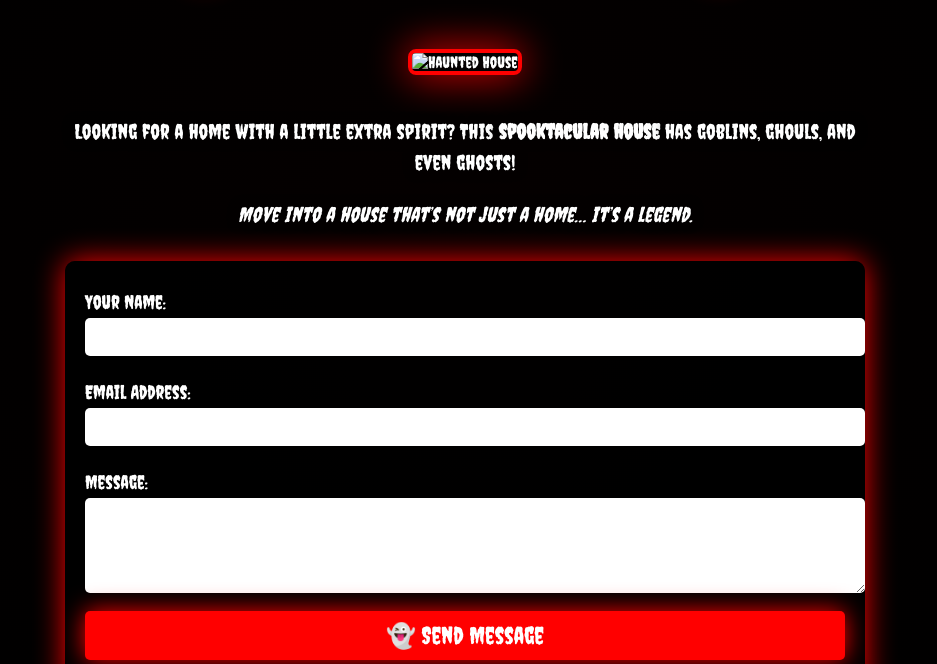
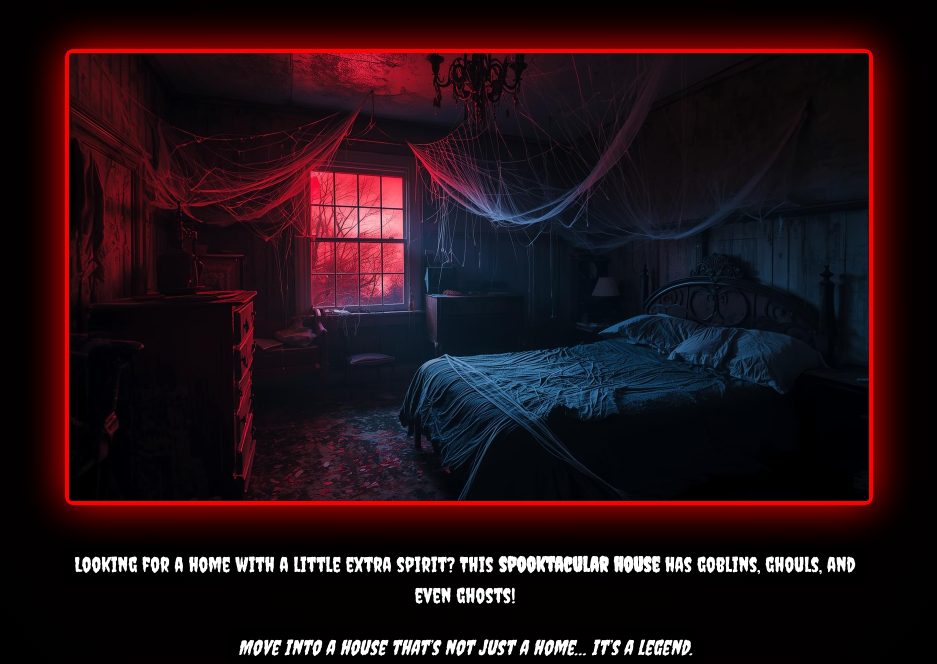
Before and after one commit to lawilso090/haunted-house-project, a plain HTML site: page contact us/index.html in a window 1280 px wide. Shown: the part 136-800 px from the top of the page, without its empty margins (175-1112 px from the left). Drawn offline with Linux system fonts and the light colour scheme.

Commit message:
Update index.html

```diff
--- a/contact us/index.html
+++ b/contact us/index.html
@@ -136,7 +136,7 @@
 
 <div class="content">
   <h1>🏚 Haunted House For Sale 🩸</h1>
-  <img src="IMG_0549.jpeg" alt="Haunted House">
+  <img src="IMG_0549.png" alt="Haunted House">
   <p>
     Looking for a home with a little extra spirit? This <b>spooktacular house</b> has goblins, ghouls, and even ghosts!
   </p>
```
